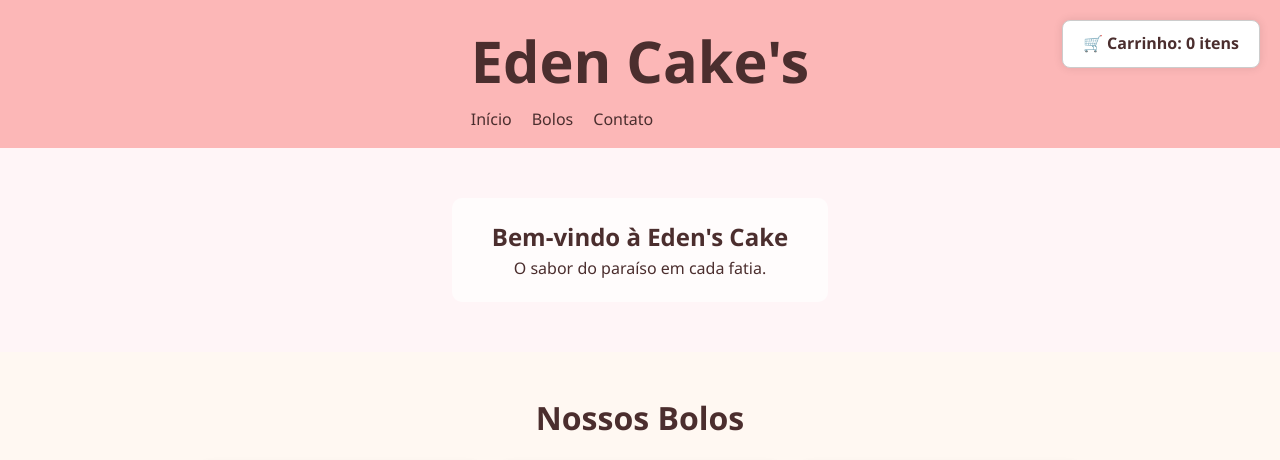
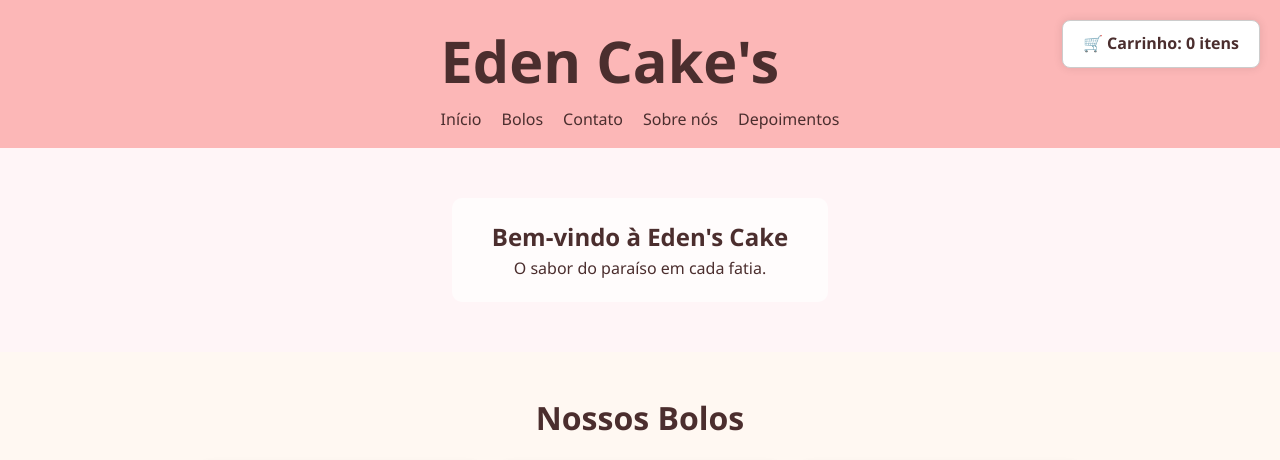
Before and after one commit to joaotls/Eden-Cake-s, a plain HTML site: page Public/bolos.html in a window 1280 px wide. Shown: the top 460 px of the page. Drawn offline with Linux system fonts and the light colour scheme.

Commit message:
Update bolos.html

```diff
--- a/Public/bolos.html
+++ b/Public/bolos.html
@@ -84,6 +84,8 @@
           <li><a href="index.html">Início</a></li>
           <li><a href="bolos.html">Bolos</a></li>
           <li><a href="contato.html">Contato</a></li>
+          <li><a href="sobrenós.html">Sobre nós</a></li>
+         <li><a href="depoiment.html">Depoimentos</a></li>
         </ul>
       </nav>
     </div>
```
